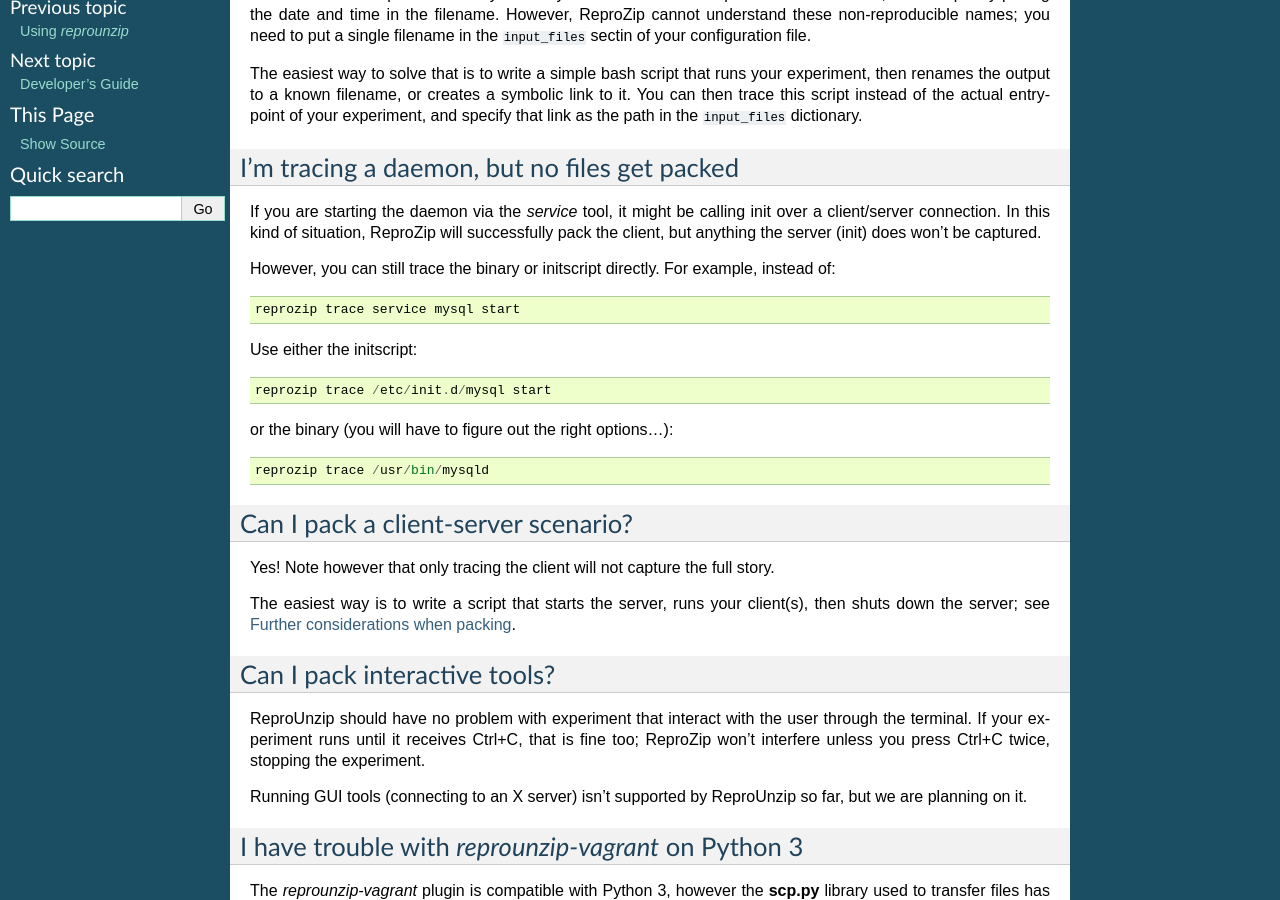
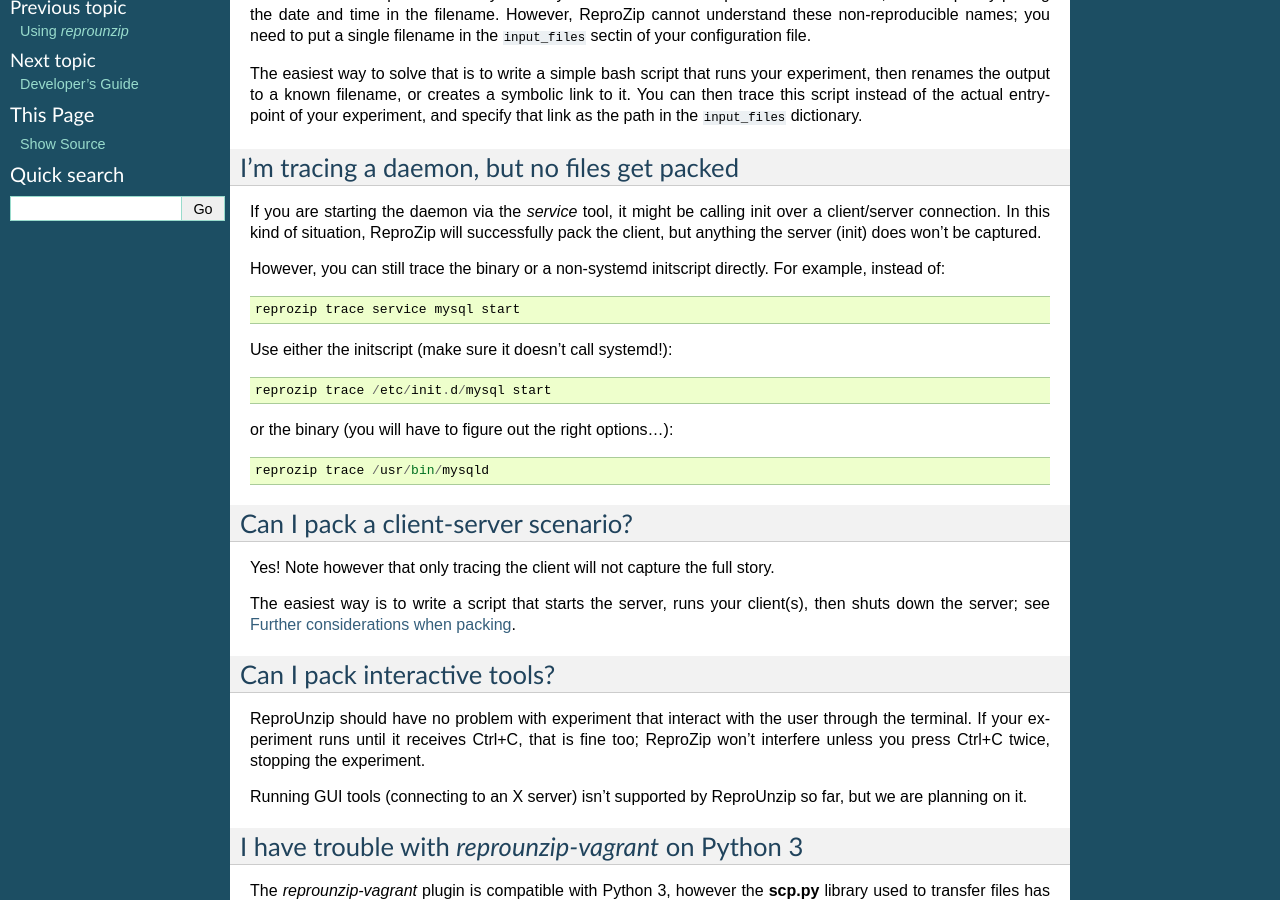
Before and after one commit to VIDA-NYU/reprozip, a Sphinx documentation site: the page built from docs/source/faq.rst, in a window 1280 px wide and 900 px high, scrolled down 360 px. Built offline with Sphinx 7.4.7, drawn with Linux system fonts in a browser that asks for light colours.

Commit message:
Oops, initscripts might in fact be calling systemd

```diff
--- a/docs/source/faq.rst
+++ b/docs/source/faq.rst
@@ -30,11 +30,11 @@
 
 If you are starting the daemon via the `service` tool, it might be calling init over a client/server connection. In this kind of situation, ReproZip will successfully pack the client, but anything the server (init) does won't be captured.
 
-However, you can still trace the binary or initscript directly. For example, instead of::
+However, you can still trace the binary or a non-systemd initscript directly. For example, instead of::
 
     reprozip trace service mysql start
 
-Use either the initscript::
+Use either the initscript (make sure it doesn't call systemd!)::
 
     reprozip trace /etc/init.d/mysql start
 
```
